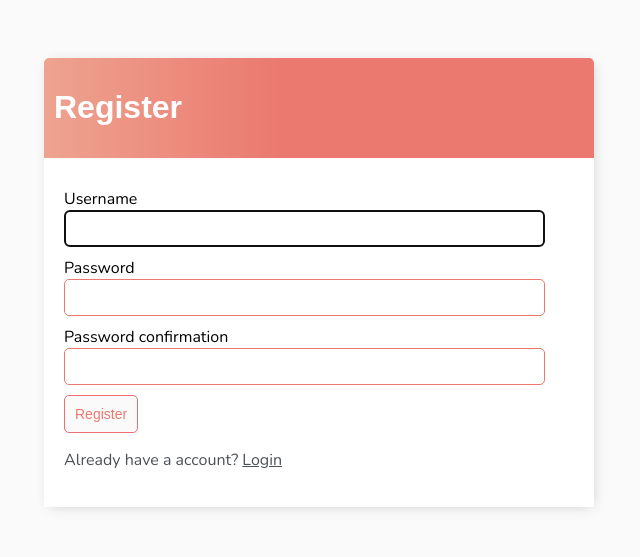
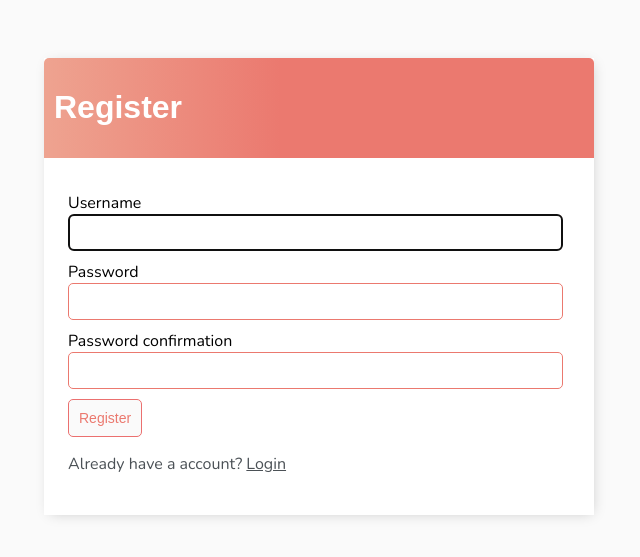
Before and after one commit to GayathriG5787/djangoTodo, a Django app: page /register/ in a window 1280 px wide. Shown: the top 557 px of the page, without its empty margins (321-961 px from the left). Run offline with Django 5.2, Linux system fonts and the light colour scheme; some web fonts are replaced.

Commit message:
minor css changes

```diff
--- a/base/templates/base/main.html
+++ b/base/templates/base/main.html
@@ -62,7 +62,7 @@
             text-decoration: none;
         }
 
-        link {
+        .link {
             background: none;
             border: none;
             color: white;
@@ -116,7 +116,7 @@
             display: flex;
             justify-content: space-between;
             align-items: center;
-            padding: 10px;
+            padding: 15px;
         }
 
         #add-link {
@@ -157,7 +157,8 @@
         }
 
         .card-body {
-            padding: 20px;
+            padding: 24px;
+            padding-right: 0px;
         }
 
 
```
